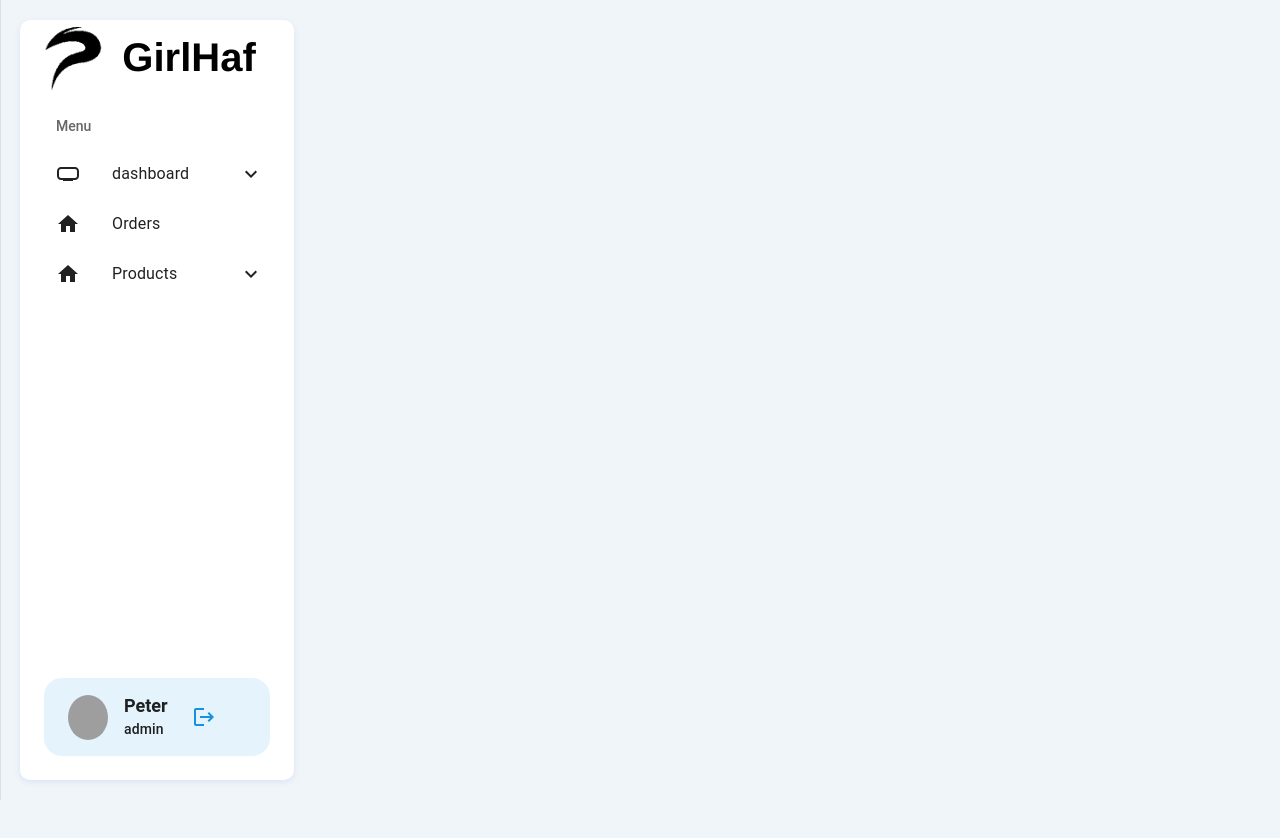
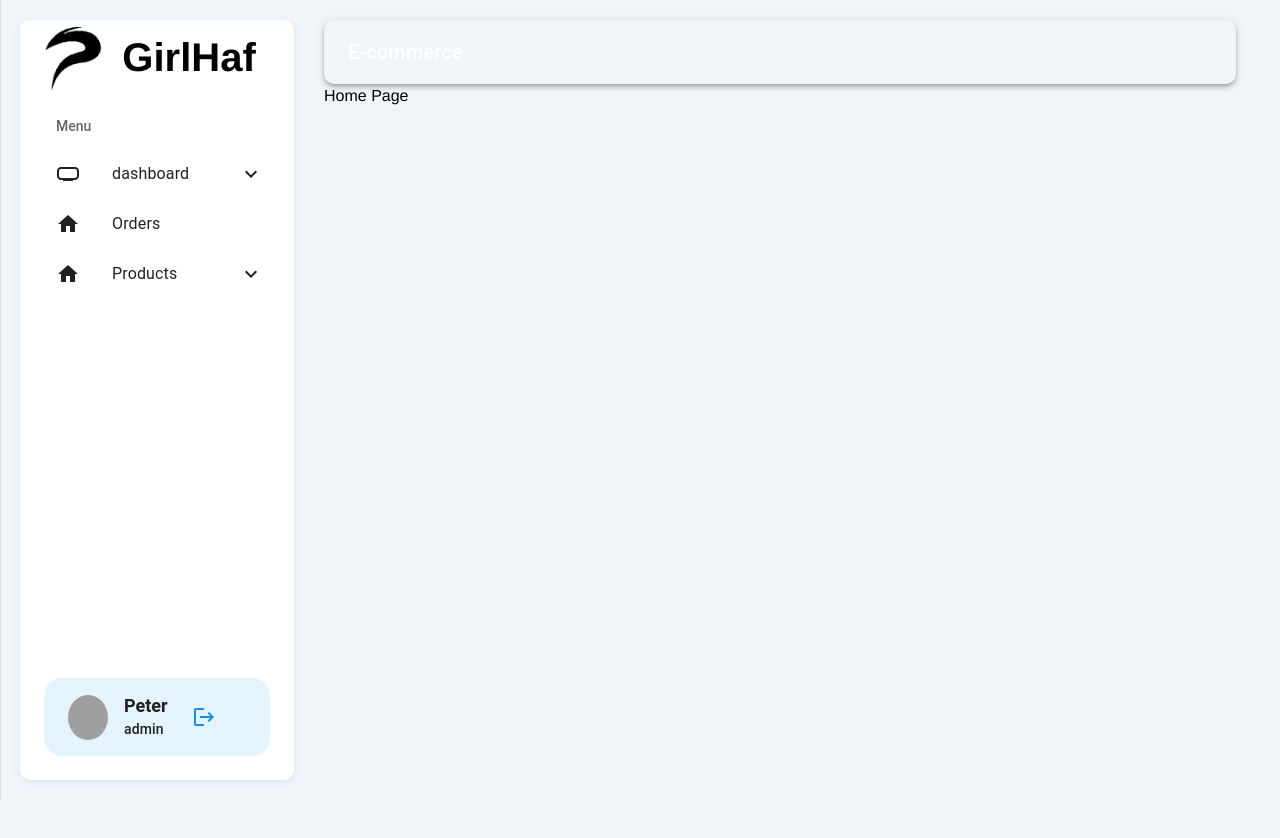
Before and after one commit to huynhngocphuc/ecommerce-admin-frontend, a React (Create React App) app: page / in a window 1280 px wide. Built offline with nearby package versions, Linux system fonts and the light colour scheme; grey boxes are pictures that could not be loaded.

Commit message:
add theme

```diff
--- a/src/assets/styles/nav-side_bar.scss
+++ b/src/assets/styles/nav-side_bar.scss
@@ -39,10 +39,10 @@
   scrollbar-gutter: stable;
   padding: 0 0 0 20px!important;
   .MuiListItemButton-root {
-    transition: background-color 0.3s ease, color 0.3s ease;
-    &:hover {
-      background-color: rgba($primary-color, 0.1);
-      color: rgba($primary-color, 0.9);
-    }
+    // transition: background-color 0.3s ease, color 0.3s ease;
+    // &:hover {
+    //   background-color: rgba($primary-color, 0.1);
+    //   color: rgba($primary-color, 0.9);
+    // }
   }
 }
--- a/src/components/Navbar.tsx
+++ b/src/components/Navbar.tsx
@@ -1,22 +1,26 @@
-import React from 'react';
-import { AppBar, Toolbar, IconButton, Typography, useMediaQuery } from '@mui/material';
+import React from "react";
+import { AppBar, Toolbar, IconButton, Typography, useMediaQuery } from "@mui/material";
 
 interface NavbarProps {
   // toggleDarkMode: () => void;
 }
 
-const Navbar: React.FC<NavbarProps> = ({  }) => {
-  const isMobile = useMediaQuery('(max-width:600px)');
-
+const Navbar: React.FC<NavbarProps> = ({}) => {
   return (
-    <AppBar position="static">
+    <AppBar
+      position="static"
+      sx={{
+        backgroundColor: "background.default",
+        borderRadius: "10px",
+        position:"sticky",
+        top: 0,
+      }}
+    >
       <Toolbar>
         <Typography variant="h6" sx={{ flexGrow: 1 }}>
           E-commerce
         </Typography>
-        <IconButton edge="end" color="inherit">
-          {/* {isMobile ? <Brightness4 /> : <Brightness7 />} */}
-        </IconButton>
+        <IconButton edge="end" color="inherit"></IconButton>
       </Toolbar>
     </AppBar>
   );
--- a/src/components/Sidebar.tsx
+++ b/src/components/Sidebar.tsx
@@ -89,7 +89,7 @@ const Sidebar = () => {
                     marginBottom: "2px",
                     "&.Mui-selected": {
                       backgroundColor: "rgba(0, 133, 219, 0.1)",
-                      color: "rgba(0, 133, 219, 0.9)", // Add rgba color
+                      color: "rgba(0, 133, 219, 0.9)",
                     },
                   }}
                 >
@@ -118,7 +118,7 @@ const Sidebar = () => {
                             pl: 4,
                             "&.Mui-selected": {
                               backgroundColor: "rgba(0, 133, 219, 0.1)",
-                              color: "rgba(0, 133, 219, 0.9)", // Add rgba color
+                              color: "rgba(0, 133, 219, 0.9)",
                             },
                           }}
                         >
--- a/src/index.tsx
+++ b/src/index.tsx
@@ -1,15 +1,15 @@
+import { ThemeProvider } from "@mui/material/styles";
 import React from "react";
 import ReactDOM from "react-dom/client";
 import App from "./App";
 import "./assets/styles/main.scss"; // Import the main SCSS file
+import { lightTheme } from "./theme"; // Import your themes
 
-
-
-const root = ReactDOM.createRoot(
-  document.getElementById("root") as HTMLElement
-);
+const root = ReactDOM.createRoot(document.getElementById("root") as HTMLElement);
 root.render(
   <React.StrictMode>
-    <App />
+    <ThemeProvider theme={lightTheme}>
+      <App />
+    </ThemeProvider>
   </React.StrictMode>
 );
--- a/src/layouts/MainLayout.tsx
+++ b/src/layouts/MainLayout.tsx
@@ -14,7 +14,13 @@ const MainLayout: React.FC<MainLayoutProps> = ({ children }) => {
   return (
     <div className="main_background">
       {/* <Box className="sidebar"> */}
-        <Sidebar/>
+      <Sidebar />
+      <Box sx={{height: "100%", width: "100%", marginLeft: "280px" }}>
+        <Container maxWidth="lg">
+          <Navbar />
+          <Outlet/>
+        </Container>
+      </Box>
       {/* </Box> */}
       {/* <Box className="navbar">
         <Navbar />
--- a/src/theme.ts
+++ b/src/theme.ts
@@ -3,18 +3,15 @@ import { createTheme } from '@mui/material/styles';
 const lightTheme = createTheme({
   palette: {
     mode: 'light',
-    primary:{
-      main:'#f44336',
+    background:{
+      default:'#f0f5f9',
     }
-    // ...existing code...
-    // ...existing code...
   },
 });
 
 const darkTheme = createTheme({
   palette: {
-    mode: 'dark',
-    // ...existing code...
+    mode: 'dark'
   },
 });
 
```
